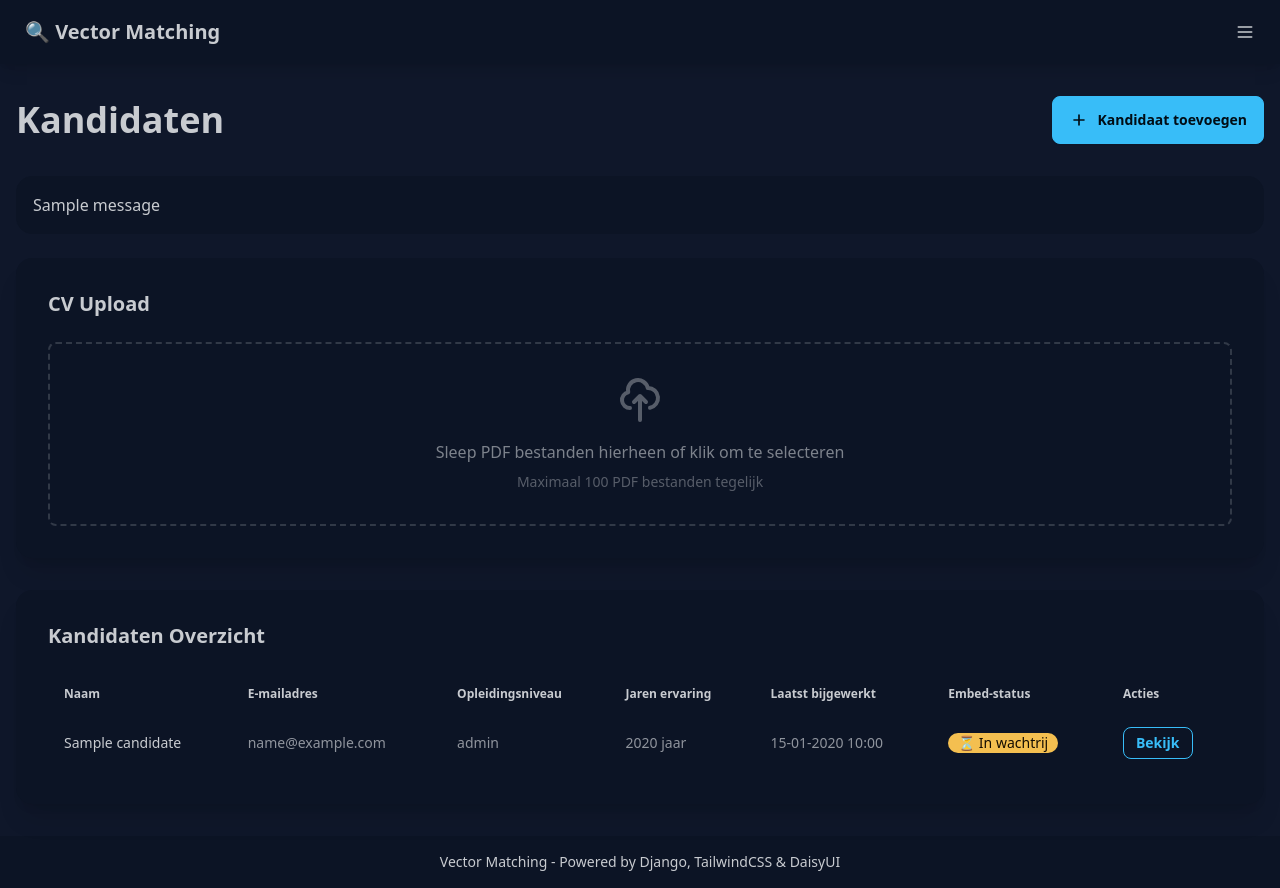
After one commit to sovixlab/Vector-Matching, a Django app: page /kandidaten/ in a window 1280 px wide. The commit adds this page. Run offline with Django 4.2, Linux system fonts and the light colour scheme; tables that the repository leaves empty hold one stand-in row (values such as "Sample post"); one stand-in notice (Sample message) is shown; style sheets or scripts are compiled from the project's sources; parts of the project's set-up code (start-up, migrations or seed data) failed here and were passed over.

Commit message:
Frontend update

```diff
--- a/templates/base.html
+++ b/templates/base.html
@@ -25,6 +25,7 @@
                 </div>
                 <ul tabindex="0" class="menu menu-sm dropdown-content mt-3 z-[1] p-2 shadow bg-base-100 rounded-box w-52">
                     <li><a href="{% url 'vector_matching_app:index' %}">Home</a></li>
+                    <li><a href="{% url 'vector_matching_app:kandidaten' %}">Kandidaten</a></li>
                     <li><a href="{% url 'vector_matching_app:health_check' %}">Health Check</a></li>
                 </ul>
             </div>
--- /dev/null
+++ b/templates/kandidaten.html
@@ -0,0 +1,209 @@
+{% extends 'base.html' %}
+
+{% block title %}Kandidaten - Vector Matching{% endblock %}
+
+{% block content %}
+<div class="container mx-auto px-4 py-8">
+    <!-- Header -->
+    <div class="flex justify-between items-center mb-8">
+        <h1 class="text-4xl font-bold text-base-content">Kandidaten</h1>
+        <button class="btn btn-primary" onclick="document.getElementById('file-input').click()">
+            <svg class="w-5 h-5" fill="none" stroke="currentColor" viewBox="0 0 24 24">
+                <path stroke-linecap="round" stroke-linejoin="round" stroke-width="2" d="M12 6v6m0 0v6m0-6h6m-6 0H6"></path>
+            </svg>
+            Kandidaat toevoegen
+        </button>
+    </div>
+
+    <!-- Messages -->
+    {% if messages %}
+        <div class="mb-6">
+            {% for message in messages %}
+                <div class="alert alert-{{ message.tags }} mb-2">
+                    <span>{{ message }}</span>
+                </div>
+            {% endfor %}
+        </div>
+    {% endif %}
+
+    <!-- Upload Dropzone -->
+    <div class="card bg-base-200 shadow-xl mb-8">
+        <div class="card-body">
+            <h2 class="card-title text-base-content mb-4">CV Upload</h2>
+
+            <!-- Dropzone -->
+            <div id="dropzone" class="border-2 border-dashed border-base-content/20 rounded-lg p-8 text-center hover:border-primary transition-colors cursor-pointer">
+                <div class="flex flex-col items-center">
+                    <svg class="w-12 h-12 text-base-content/40 mb-4" fill="none" stroke="currentColor" viewBox="0 0 24 24">
+                        <path stroke-linecap="round" stroke-linejoin="round" stroke-width="2" d="M7 16a4 4 0 01-.88-7.903A5 5 0 1115.9 6L16 6a5 5 0 011 9.9M15 13l-3-3m0 0l-3 3m3-3v12"></path>
+                    </svg>
+                    <p class="text-base-content/60 mb-2">
+                        Sleep PDF bestanden hierheen of klik om te selecteren
+                    </p>
+                    <p class="text-sm text-base-content/40">
+                        Maximaal 100 PDF bestanden tegelijk
+                    </p>
+                </div>
+            </div>
+
+            <!-- Hidden file input -->
+            <input type="file" id="file-input" name="files" multiple accept=".pdf" class="hidden">
+
+            <!-- Upload progress -->
+            <div id="upload-progress" class="hidden mt-4">
+                <div class="flex items-center gap-2">
+                    <span class="loading loading-spinner loading-sm"></span>
+                    <span class="text-sm text-base-content/60">Uploaden...</span>
+                </div>
+            </div>
+        </div>
+    </div>
+
+    <!-- Kandidaten Tabel -->
+    <div class="card bg-base-200 shadow-xl">
+        <div class="card-body">
+            <h2 class="card-title text-base-content mb-4">Kandidaten Overzicht</h2>
+
+            {% if candidates %}
+                <div class="overflow-x-auto">
+                    <table class="table table-zebra w-full">
+                        <thead>
+                            <tr>
+                                <th class="text-base-content">Naam</th>
+                                <th class="text-base-content">E-mailadres</th>
+                                <th class="text-base-content">Opleidingsniveau</th>
+                                <th class="text-base-content">Jaren ervaring</th>
+                                <th class="text-base-content">Laatst bijgewerkt</th>
+                                <th class="text-base-content">Embed-status</th>
+                                <th class="text-base-content">Acties</th>
+                            </tr>
+                        </thead>
+                        <tbody>
+                            {% for candidate in candidates %}
+                            <tr>
+                                <td class="text-base-content">
+                                    <div class="font-medium">{{ candidate.name|default:"Niet opgegeven" }}</div>
+                                </td>
+                                <td class="text-base-content/70">
+                                    {{ candidate.email|default:"Niet opgegeven" }}
+                                </td>
+                                <td class="text-base-content/70">
+                                    {{ candidate.education_level|default:"Niet opgegeven" }}
+                                </td>
+                                <td class="text-base-content/70">
+                                    {% if candidate.years_experience %}
+                                        {{ candidate.years_experience }} jaar
+                                    {% else %}
+                                        Niet opgegeven
+                                    {% endif %}
+                                </td>
+                                <td class="text-base-content/70">
+                                    {{ candidate.updated_at|date:"d-m-Y H:i" }}
+                                </td>
+                                <td>
+                                    <div class="badge {{ candidate.embed_status_badge_class }} gap-1">
+                                        {{ candidate.embed_status_icon }}
+                                        {{ candidate.get_embed_status_display }}
+                                    </div>
+                                </td>
+                                <td>
+                                    <a href="{% url 'vector_matching_app:kandidaat_detail' candidate.id %}"
+                                       class="btn btn-sm btn-outline btn-primary">
+                                        Bekijk
+                                    </a>
+                                </td>
+                            </tr>
+                            {% endfor %}
+                        </tbody>
+                    </table>
+                </div>
+            {% else %}
+                <div class="text-center py-8">
+                    <svg class="w-16 h-16 text-base-content/20 mx-auto mb-4" fill="none" stroke="currentColor" viewBox="0 0 24 24">
+                        <path stroke-linecap="round" stroke-linejoin="round" stroke-width="2" d="M17 20h5v-2a3 3 0 00-5.356-1.857M17 20H7m10 0v-2c0-.656-.126-1.283-.356-1.857M7 20H2v-2a3 3 0 015.356-1.857M7 20v-2c0-.656.126-1.283.356-1.857m0 0a5.002 5.002 0 019.288 0M15 7a3 3 0 11-6 0 3 3 0 016 0zm6 3a2 2 0 11-4 0 2 2 0 014 0zM7 10a2 2 0 11-4 0 2 2 0 014 0z"></path>
+                    </svg>
+                    <h3 class="text-lg font-medium text-base-content/60 mb-2">Geen kandidaten gevonden</h3>
+                    <p class="text-base-content/40">Upload je eerste CV om te beginnen!</p>
+                </div>
+            {% endif %}
+        </div>
+    </div>
+</div>
+
+<!-- Upload Form (hidden) -->
+<form id="upload-form" action="{% url 'vector_matching_app:kandidaten_upload' %}" method="post" enctype="multipart/form-data" class="hidden">
+    {% csrf_token %}
+    <input type="file" id="upload-files" name="files" multiple accept=".pdf">
+</form>
+
+<script>
+document.addEventListener('DOMContentLoaded', function() {
+    const dropzone = document.getElementById('dropzone');
+    const fileInput = document.getElementById('file-input');
+    const uploadForm = document.getElementById('upload-form');
+    const uploadFiles = document.getElementById('upload-files');
+    const uploadProgress = document.getElementById('upload-progress');
+
+    // Click to select files
+    dropzone.addEventListener('click', () => {
+        fileInput.click();
+    });
+
+    // File input change
+    fileInput.addEventListener('change', handleFiles);
+
+    // Drag and drop
+    dropzone.addEventListener('dragover', (e) => {
+        e.preventDefault();
+        dropzone.classList.add('border-primary', 'bg-primary/5');
+    });
+
+    dropzone.addEventListener('dragleave', (e) => {
+        e.preventDefault();
+        dropzone.classList.remove('border-primary', 'bg-primary/5');
+    });
+
+    dropzone.addEventListener('drop', (e) => {
+        e.preventDefault();
+        dropzone.classList.remove('border-primary', 'bg-primary/5');
+
+        const files = e.dataTransfer.files;
+        handleFileList(files);
+    });
+
+    function handleFiles(e) {
+        const files = e.target.files;
+        handleFileList(files);
+    }
+
+    function handleFileList(files) {
+        // Validatie
+        if (files.length === 0) return;
+
+        if (files.length > 100) {
+            alert('Maximaal 100 bestanden tegelijk toegestaan.');
+            return;
+        }
+
+        // Controleer bestandstypen
+        const invalidFiles = [];
+        for (let file of files) {
+            if (!file.name.toLowerCase().endsWith('.pdf')) {
+                invalidFiles.push(file.name);
+            }
+        }
+
+        if (invalidFiles.length > 0) {
+            alert(`Alleen PDF bestanden zijn toegestaan. Ongeldige bestanden: ${invalidFiles.join(', ')}`);
+            return;
+        }
+
+        // Upload bestanden
+        uploadFiles.files = files;
+        uploadProgress.classList.remove('hidden');
+
+        uploadForm.submit();
+    }
+});
+</script>
+{% endblock %}
--- a/vector_matching_app/urls.py
+++ b/vector_matching_app/urls.py
@@ -6,4 +6,7 @@ app_name = 'vector_matching_app'
 urlpatterns = [
     path('', views.index, name='index'),
     path('healthz', views.health_check, name='health_check'),
+    path('kandidaten/', views.kandidaten_list_view, name='kandidaten'),
+    path('kandidaten/upload/', views.kandidaten_upload_view, name='kandidaten_upload'),
+    path('kandidaten/<int:candidate_id>/', views.kandidaat_detail_view, name='kandidaat_detail'),
 ]
--- a/vector_matching_app/views.py
+++ b/vector_matching_app/views.py
@@ -1,8 +1,13 @@
-from django.shortcuts import render
+from django.shortcuts import render, redirect
 from django.http import JsonResponse
 from django.db import connection
 from django.conf import settings
+from django.contrib import messages
+from django.views.decorators.csrf import csrf_exempt
+from django.views.decorators.http import require_http_methods
+from .models import Candidate
 import json
+import os
 
 
 def index(request):
@@ -31,3 +36,66 @@ def health_check(request):
     }
 
     return JsonResponse(response_data)
+
+
+def kandidaten_list_view(request):
+    """Weergave van alle kandidaten in een tabel."""
+    candidates = Candidate.objects.all()
+    return render(request, 'kandidaten.html', {'candidates': candidates})
+
+
+@require_http_methods(["POST"])
+def kandidaten_upload_view(request):
+    """Verwerkt CV uploads voor kandidaten."""
+    if request.method == 'POST':
+        files = request.FILES.getlist('files')
+
+        # Validatie
+        if not files:
+            messages.error(request, 'Geen bestanden geselecteerd.')
+            return redirect('vector_matching_app:kandidaten')
+
+        if len(files) > 100:
+            messages.error(request, 'Maximaal 100 bestanden tegelijk toegestaan.')
+            return redirect('vector_matching_app:kandidaten')
+
+        # Controleer bestandstypen
+        invalid_files = []
+        for file in files:
+            if not file.name.lower().endswith('.pdf'):
+                invalid_files.append(file.name)
+
+        if invalid_files:
+            messages.error(request, f'Alleen PDF bestanden zijn toegestaan. Ongeldige bestanden: {", ".join(invalid_files)}')
+            return redirect('vector_matching_app:kandidaten')
+
+        # Verwerk bestanden
+        created_candidates = []
+        for file in files:
+            try:
+                candidate = Candidate.objects.create(
+                    name=os.path.splitext(file.name)[0],  # Bestandsnaam zonder extensie
+                    cv_pdf=file,
+                    embed_status='queued'
+                )
+                created_candidates.append(candidate)
+            except Exception as e:
+                messages.error(request, f'Fout bij uploaden van {file.name}: {str(e)}')
+
+        if created_candidates:
+            messages.success(request, f'{len(created_candidates)} CV(s) succesvol geüpload!')
+            # Redirect naar de eerste kandidaat detail pagina (als die bestaat)
+            if len(created_candidates) == 1:
+                return redirect('vector_matching_app:kandidaat_detail', candidate_id=created_candidates[0].id)
+
+        return redirect('vector_matching_app:kandidaten')
+
+
+def kandidaat_detail_view(request, candidate_id):
+    """Detail weergave van een kandidaat."""
+    try:
+        candidate = Candidate.objects.get(id=candidate_id)
+        return render(request, 'kandidaat_detail.html', {'candidate': candidate})
+    except Candidate.DoesNotExist:
+        messages.error(request, 'Kandidaat niet gevonden.')
+        return redirect('vector_matching_app:kandidaten')
```
Also changed, not shown: templates/kandidaat_detail.html (added, +169 -0 lines), vector_matching_app/admin.py (+10 -1 lines), vector_matching_app/models.py (+52 -0 lines), vector_matching_app/migrations/0003_candidate.py (added).
